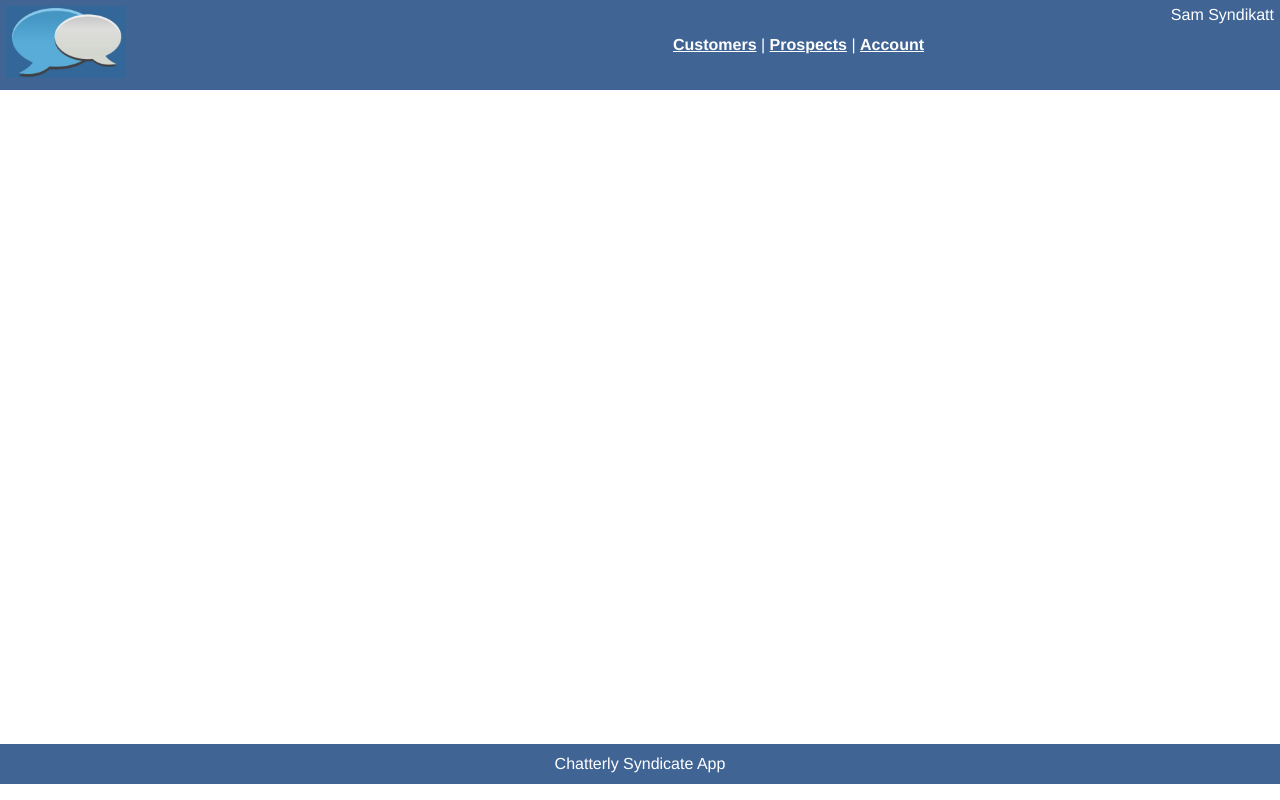
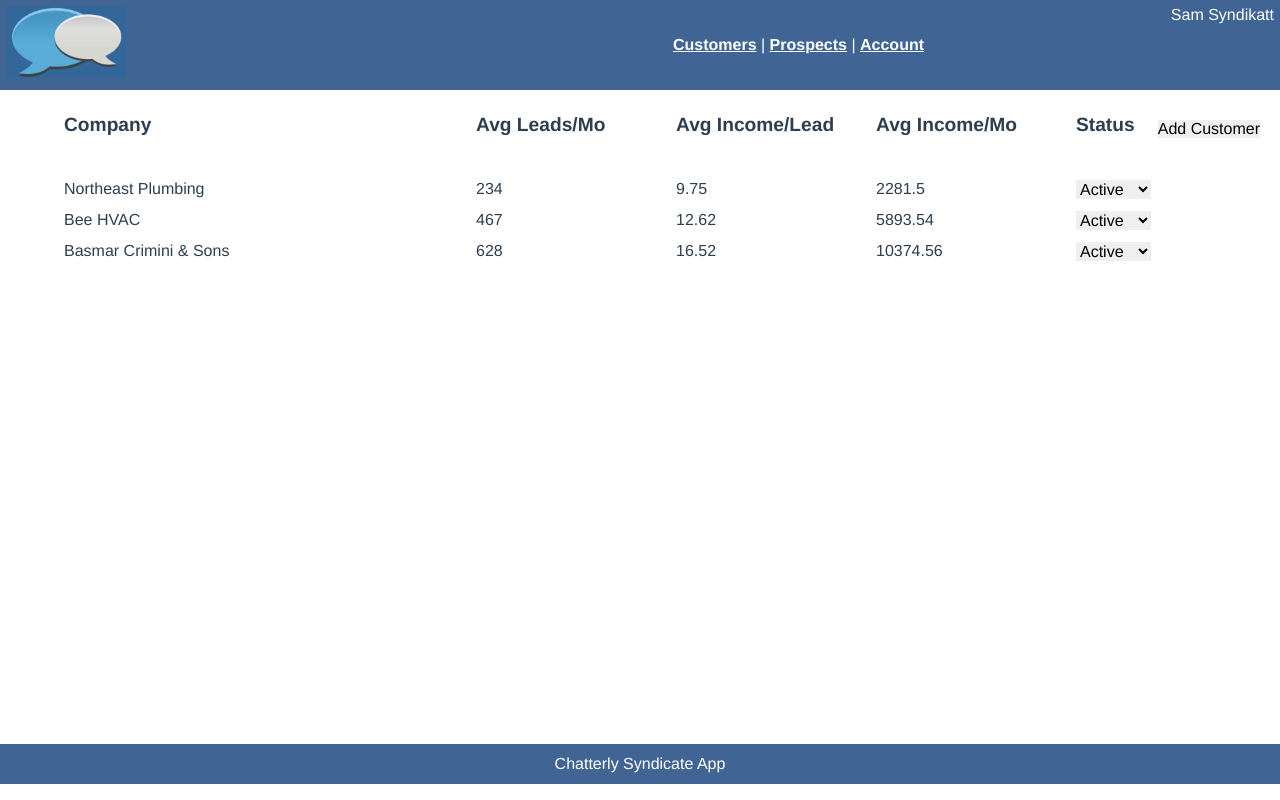
Before and after one commit to halbhelms/vue-chatterly-syndicate-web, a Vue app: page / in a window 1280 px wide. Built offline with nearby package versions, Linux system fonts and the light colour scheme.

Commit message:
Home.vue completed

```diff
--- /dev/null
+++ b/src/components/customers/CustomerTableHeader.vue
@@ -0,0 +1,43 @@
+<template>
+<section class='customer-table-header'>
+  <div class="name">Company</div>
+  <div class="leads-month">Avg Leads/Mo</div>
+  <div class="income-lead">Avg Income/Lead</div>
+  <div class="income-month">Avg Income/Mo</div>
+  <div class="status">Status</div>
+</section>
+</template>
+
+<script>
+// imports here
+
+export default {
+  name: '',
+  description: '',
+
+  components: {},
+
+  props: {},
+
+  data() {
+    return {}
+  },
+
+  methods: {},
+
+ computed: {}
+}
+</script>
+
+<style scoped>
+section.customer-table-header {
+  position: relative;
+  width: 90%;
+  margin: 12px 5% 0 5%;
+  display: grid;
+  grid-template-columns: auto 200px 200px 200px 140px;
+  font-weight: bold;
+  font-size: 1.2rem;
+  text-align: left;
+  height: 54px;}
+</style>
--- /dev/null
+++ b/src/components/customers/CustomerTableLineItem.vue
@@ -0,0 +1,51 @@
+<template>
+<section class='customer-table-line-item'>
+  <div class="name">{{_customer_summary.name}}</div>
+  <div class="leads-mo">{{_customer_summary.avgLeadsPerMonth}}</div>
+  <div class="income-lead">{{ _customer_summary.avgIncomePerLead }}</div>
+  <div class="income-mo">{{ _customer_summary.avgLeadsPerMonth * _customer_summary.avgIncomePerLead }}</div>
+  <div class="status">
+    <select>
+      <option value="active" checked>Active</option>
+      <option value="paused">Paused</option>
+    </select>
+  </div>
+</section>
+</template>
+
+<script>
+// imports here
+
+export default {
+  name: 'CustomerTableLineItem',
+  description: '',
+
+  components: {},
+
+  props: {
+    '_customer_summary': {
+      type: Object,
+      required:true,
+    }
+  },
+
+  data() {
+    return {}
+  },
+
+  methods: {},
+
+ computed: {}
+}
+</script>
+
+<style scoped>
+section.customer-table-line-item {
+  position: relative;
+  width: 90%;
+  margin: 12px 5% 0 5%;
+  display: grid;
+  grid-template-columns: auto 200px 200px 200px 140px;
+  text-align: left;
+}
+</style>
--- a/src/views/Home.vue
+++ b/src/views/Home.vue
@@ -1,18 +1,21 @@
 <template>
 <section class='home'>
-
+  <CustomerTableHeader />
+  <CustomerTableLineItem v-for="customerSummary in $store.state.customers" :key="customerSummary.customerId" :_customer_summary="customerSummary" />
 </section>
+<button class='new-customer'>Add Customer</button>
 </template>
 
 <script>
 // imports here
-
+import CustomerTableHeader from '../components/customers/CustomerTableHeader'
+import CustomerTableLineItem from '../components/customers/CustomerTableLineItem'
 
 export default {
   name: 'Home',
   description: 'I am the HOME PAGE for this app.',
 
-  components: { },
+  components: { CustomerTableHeader, CustomerTableLineItem, },
 
   props: {},
 
@@ -62,5 +65,11 @@ section.leads-brief {
   margin-left: 12px;
 }
 
+.new-customer {
+  position: absolute;
+  top: 120px;
+  right: 20px;
+}
+
 
 </style>
```
